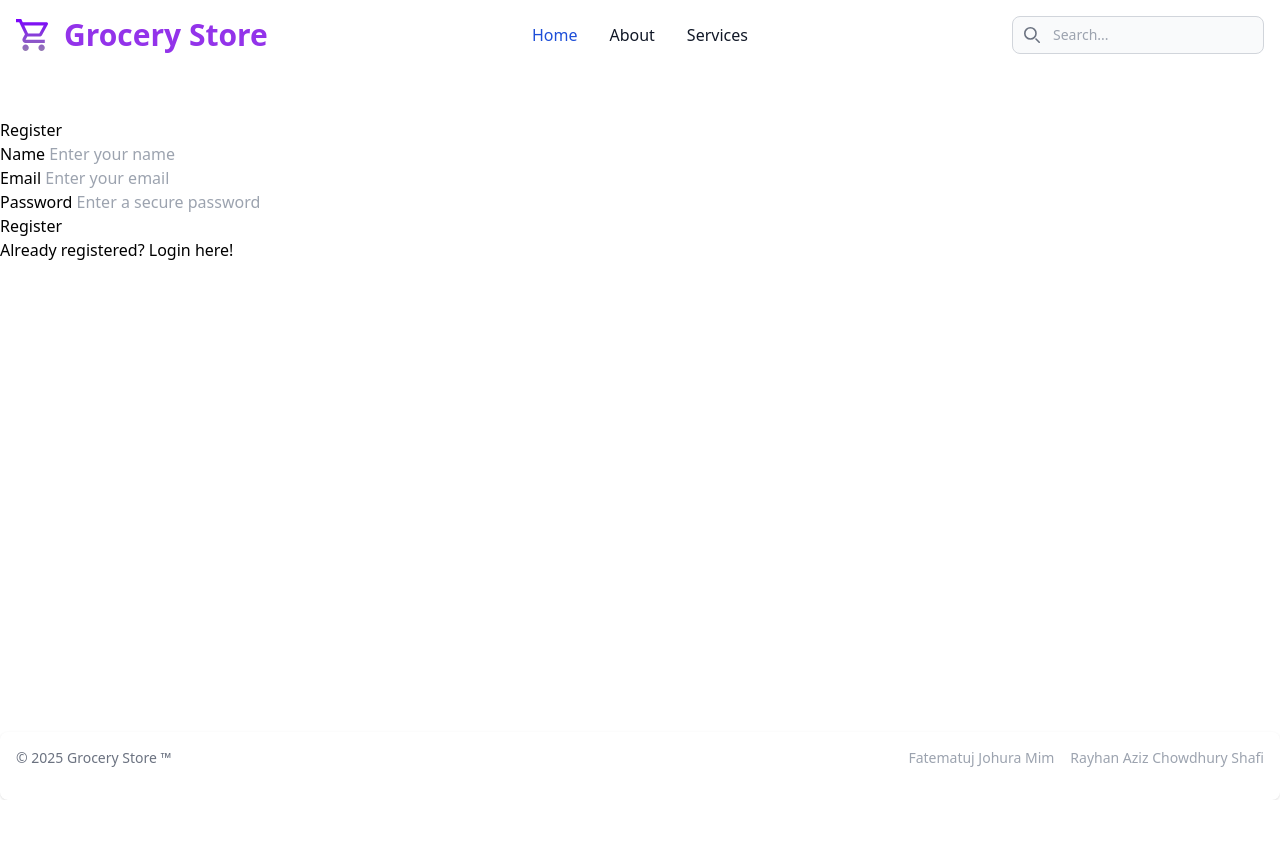
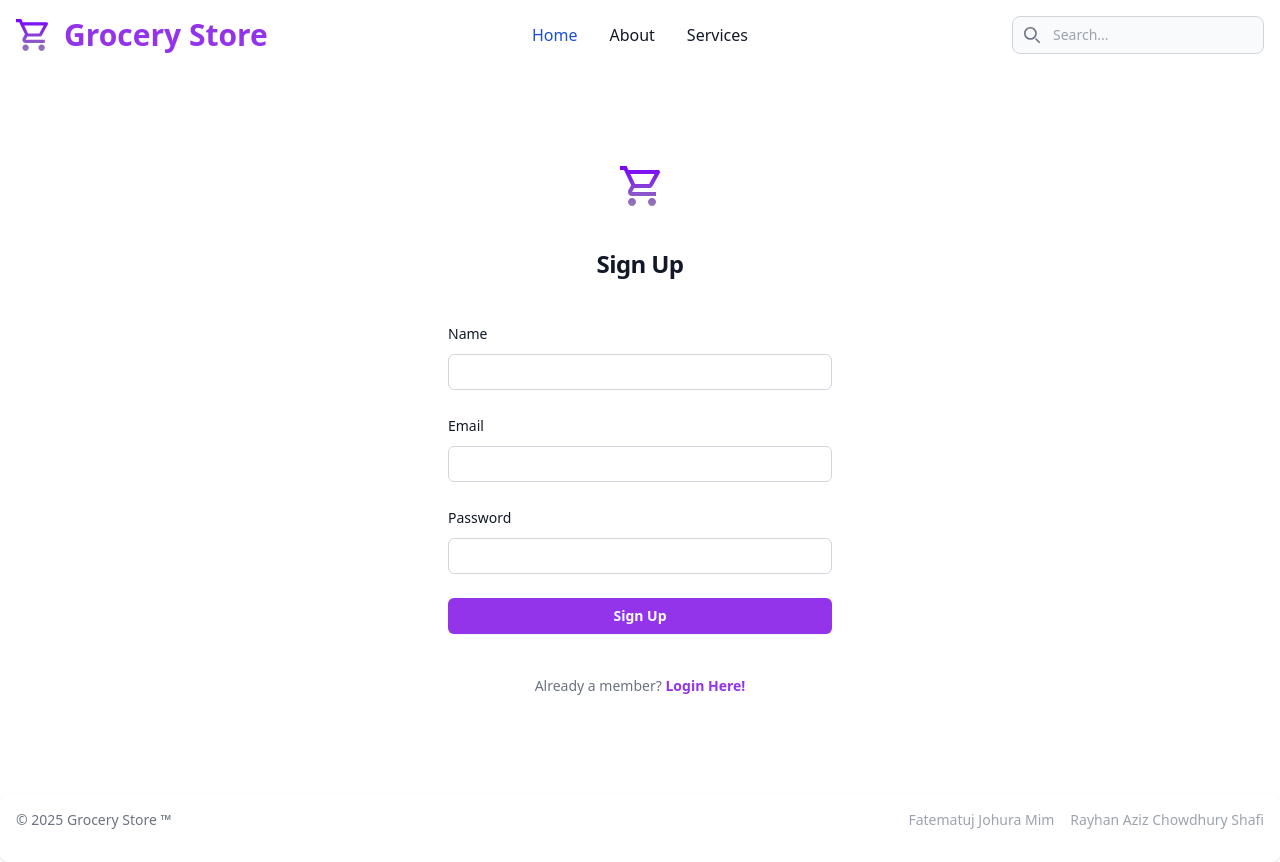
Before and after one commit to r-shafi/grocery-store-dbms, a Flask app: page /register in a window 1280 px wide. Before the commit the page ends 800 px from the top, so only its background shows below. Run offline with Flask 3, Linux system fonts and the light colour scheme; parts of the project's set-up code (start-up, migrations or seed data) failed here and were passed over; some libraries are stand-ins or nearby versions.

Commit message:
create register page

```diff
--- a/templates/register.html
+++ b/templates/register.html
@@ -1,59 +1,101 @@
 {% extends 'parent.html' %} {% block title %}
-<title>Register Page</title>
+<title>Login | Grocery Store</title>
 {% endblock title %} {% block body %}
+
+<div class="flex min-h-full w-full flex-col justify-center px-6 py-12 lg:px-8">
+  <div class="sm:mx-auto sm:w-full sm:max-w-sm">
+    <img class="mx-auto h-10 w-auto" src="{{ url_for("static",
+    filename="icons/logo.svg") }}" alt="Grocery Store" />
+    <h2
+      class="mt-10 text-center text-2xl/9 font-bold tracking-tight text-gray-900"
+    >
+      Sign Up
+    </h2>
+  </div>
+
+  <div class="mt-10 sm:mx-auto sm:w-full sm:max-w-sm">
+    <form
+      class="space-y-6"
+      action="{{ url_for('user.register') }}"
+      method="POST"
+    >
+      {% if error %}
+      <div class="text-red-500 text-center">{{ error }}</div>
+      {% endif %}
       <div>
-  <h2>Register</h2>
-
-  <form action="{{ url_for('auth.register') }}" method="POST">
-    {% if error %}
-    <div>{{ error }}</div>
-    {% endif %}
-
-    <div>
-      <label for="name">Name</label>
+        <label for="name" class="block text-sm/6 font-medium text-gray-900">
+          Name
+        </label>
+        <div class="mt-2">
           <input
             type="text"
+            name="name"
             id="name"
-        name="name"
-        placeholder="Enter your name"
-        value="{{ request.form.get('name', '') }}"
             autocomplete="name"
             required
+            class="block w-full rounded-md bg-white px-3 py-1.5 text-base text-gray-900 outline outline-1 -outline-offset-1 outline-gray-300 placeholder:text-gray-400 focus:outline focus:outline-2 focus:-outline-offset-2 focus:outline-purple-600 sm:text-sm/6"
+            value="{{ request.form.get('name', '') }}"
           />
+        </div>
       </div>
 
       <div>
-      <label for="email">Email</label>
+        <label for="email" class="block text-sm/6 font-medium text-gray-900">
+          Email
+        </label>
+        <div class="mt-2">
           <input
             type="email"
+            name="email"
             id="email"
-        name="email"
-        placeholder="Enter your email"
-        value="{{ request.form.get('email', '') }}"
             autocomplete="email"
             required
+            class="block w-full rounded-md bg-white px-3 py-1.5 text-base text-gray-900 outline outline-1 -outline-offset-1 outline-gray-300 placeholder:text-gray-400 focus:outline focus:outline-2 focus:-outline-offset-2 focus:outline-purple-600 sm:text-sm/6"
+            value="{{ request.form.get('email', '') }}"
           />
+        </div>
       </div>
 
       <div>
-      <label for="password">Password</label>
+        <div class="flex items-center justify-between">
+          <label
+            for="password"
+            class="block text-sm/6 font-medium text-gray-900"
+          >
+            Password
+          </label>
+        </div>
+        <div class="mt-2">
           <input
             type="password"
+            name="password"
             id="password"
-        name="password"
-        placeholder="Enter a secure password"
-        autocomplete="new-password"
+            autocomplete="current-password"
             required
+            class="block w-full rounded-md bg-white px-3 py-1.5 text-base text-gray-900 outline outline-1 -outline-offset-1 outline-gray-300 placeholder:text-gray-400 focus:outline focus:outline-2 focus:-outline-offset-2 focus:outline-purple-600 sm:text-sm/6"
           />
         </div>
-
-    <button type="submit">Register</button>
+      </div>
 
       <div>
-      <a href="{{ url_for('auth.login') }}">
-        Already registered? Login here!
-      </a>
+        <button
+          type="submit"
+          class="flex w-full justify-center rounded-md bg-purple-600 px-3 py-1.5 text-sm/6 font-semibold text-white shadow-sm hover:bg-purple-500 focus-visible:outline focus-visible:outline-2 focus-visible:outline-offset-2 focus-visible:outline-purple-600"
+        >
+          Sign Up
+        </button>
       </div>
     </form>
+
+    <p class="mt-10 text-center text-sm/6 text-gray-500">
+      Already a member?
+      <a
+        href="{{ url_for('user.login') }}"
+        class="font-semibold text-purple-600 hover:text-purple-500"
+        >Login Here!</a
+      >
+    </p>
   </div>
+</div>
+
 {% endblock %}
```
Lines whose indentation alone changed are shown as unchanged.
